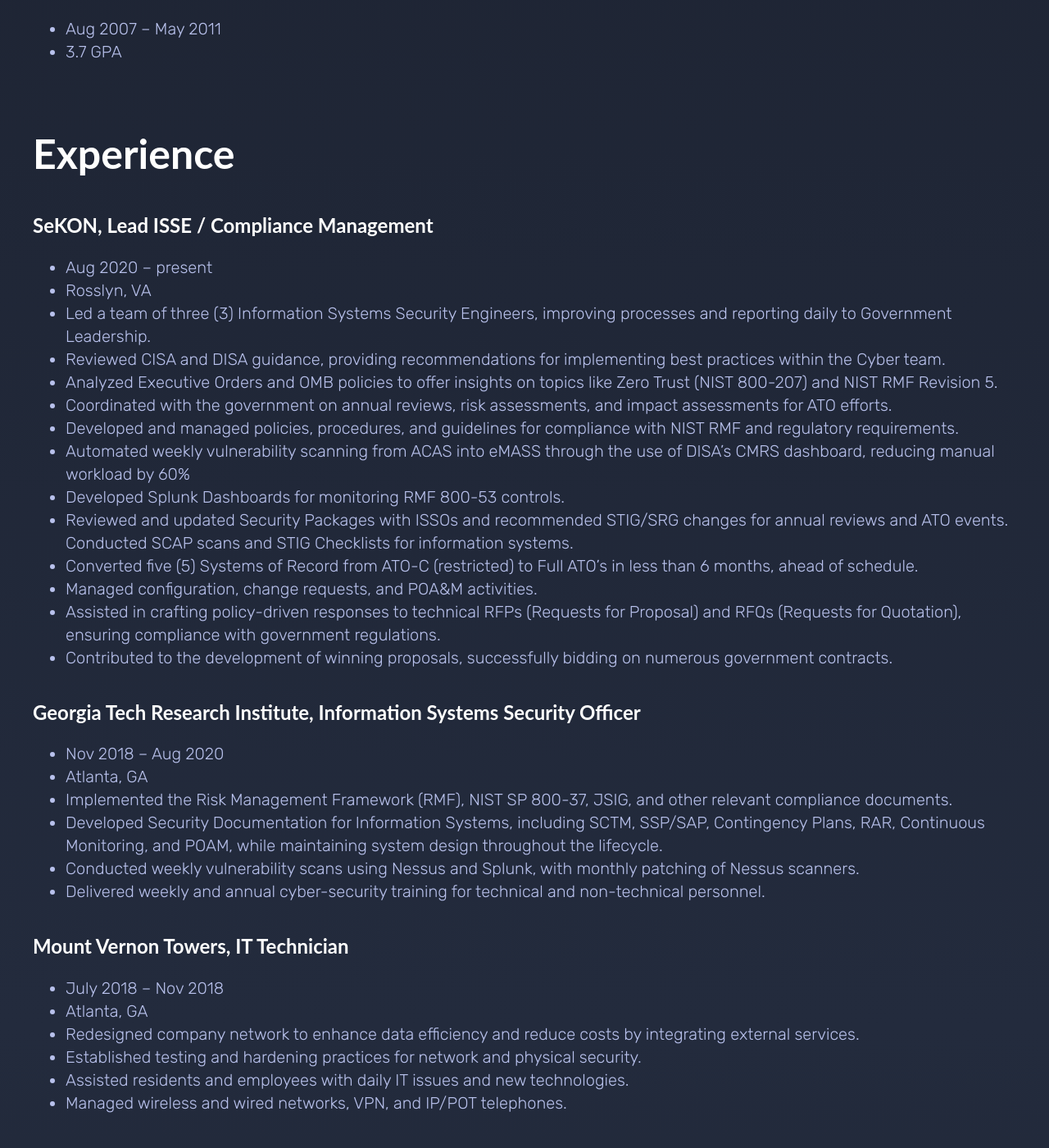
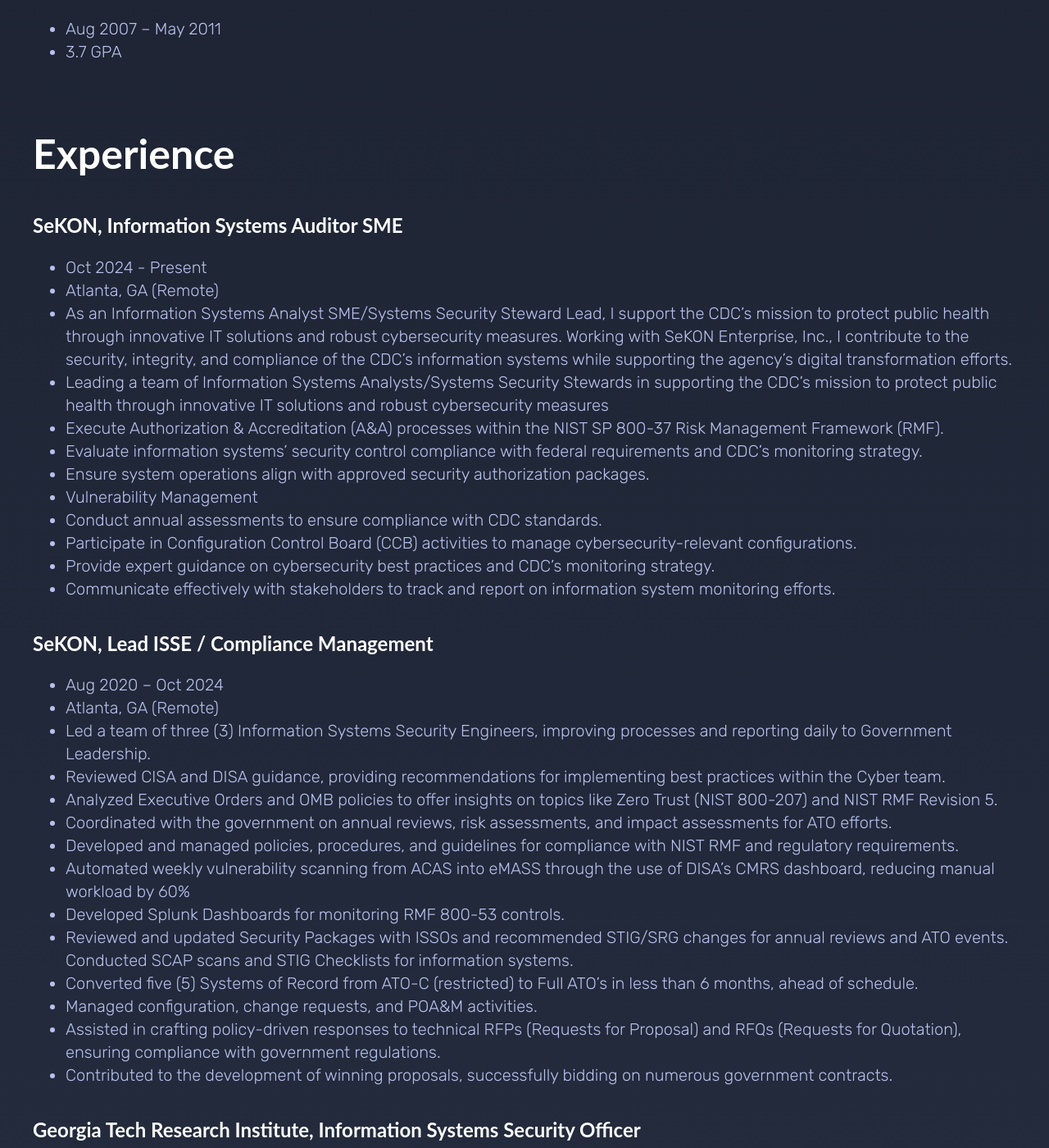
Before and after one commit to justin-m-johnson/justin-m-johnson.github.io, a Jekyll site: the page built from content/about.md, in a window 1280 px wide and 1400 px high, scrolled down 1358 px. Shown: the whole window at 82% size. Built offline with Jekyll 4.4.1, drawn with Linux system fonts in a browser that asks for light colours; some of the changed text lies outside the part shown.

Commit message:
updated resume and about

```diff
--- a/_config.yml
+++ b/_config.yml
@@ -6,7 +6,7 @@
 title: "Justin Johnson"
 
 # Site description in search engine
-description: "I am an enthusiastic Information Security Analyst Subject Matter Expert."
+description: "I am an enthusiastic Information Systems Auditor Subject Matter Expert."
 
 # Language settings for html and seo
 lang: "en_US"
@@ -35,11 +35,11 @@
 
 # Index
 index_header: "Welcome To My Site"
-index_description: "Hi, my name is Justin Johnson. I'm a Information Security Analyst Subject Matter Expert and a lifelong learner."
+index_description: "Hi, my name is Justin Johnson. I'm a Information Systems Auditor Subject Matter Expert and a lifelong learner."
 
 # Footer
 # Available icons: link, youtube, twitter, facebook, linkedin, instagram
-footer_description: Hi, my name is Justin Johnson. I'm a Information Security Analyst Subject Matter Expert and a lifelong learner.
+footer_description: Hi, my name is Justin Johnson. I'm a Information Systems Auditor Subject Matter Expert and a lifelong learner.
 footer_socials:
   -
     link: "https://www.youtube.com/@initcyber"
--- a/content/about.md
+++ b/content/about.md
@@ -3,7 +3,7 @@
 title: Resume/About Me
 permalink: /about
 ---
-Click [Here](https://drive.google.com/file/d/170v8y3_r4q9w6pW2mYf5oOaV0eLhK-tI/view?usp=sharing) for the PDF Version.
+Click [Here](https://justinmjohnson.com/assets/resume.pdf) for the PDF Version.
 
 ## Vitals:
 - Phone: +1 850 691 9708
@@ -38,10 +38,25 @@
 
 # Experience
 
+## SeKON, Information Systems Auditor SME
+
+- Oct 2024 - Present
+- Atlanta, GA (Remote)
+- As an Information Systems Analyst SME/Systems Security Steward Lead, I support the CDC's mission to protect public health through innovative IT solutions and robust cybersecurity measures. Working with SeKON Enterprise, Inc., I contribute to the security, integrity, and compliance of the CDC's information systems while supporting the agency's digital transformation efforts.
+- Leading a team of Information Systems Analysts/Systems Security Stewards in supporting the CDC's mission to protect public health through innovative IT solutions and robust cybersecurity measures
+- Execute Authorization & Accreditation (A&A) processes within the NIST SP 800-37 Risk Management Framework (RMF).
+- Evaluate information systems' security control compliance with federal requirements and CDC's monitoring strategy.
+- Ensure system operations align with approved security authorization packages.
+- Vulnerability Management
+- Conduct annual assessments to ensure compliance with CDC standards.
+- Participate in Configuration Control Board (CCB) activities to manage cybersecurity-relevant configurations.
+- Provide expert guidance on cybersecurity best practices and CDC's monitoring strategy.
+- Communicate effectively with stakeholders to track and report on information system monitoring efforts.
+
 ## SeKON, Lead ISSE / Compliance Management
 
-- Aug 2020 – present
-- Rosslyn, VA
+- Aug 2020 – Oct 2024
+- Atlanta, GA (Remote)
 - Led a team of three (3) Information Systems Security Engineers, improving processes and reporting daily to Government Leadership.
 - Reviewed CISA and DISA guidance, providing recommendations for implementing best practices within the Cyber team.
 - Analyzed Executive Orders and OMB policies to offer insights on topics like Zero Trust (NIST 800-207) and NIST RMF Revision 5.
```
Also changed, not shown: 2 other files.
